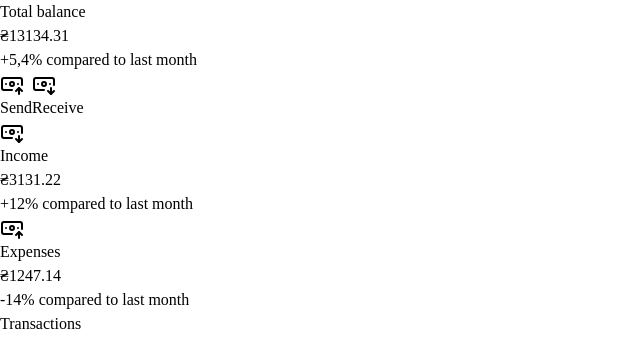
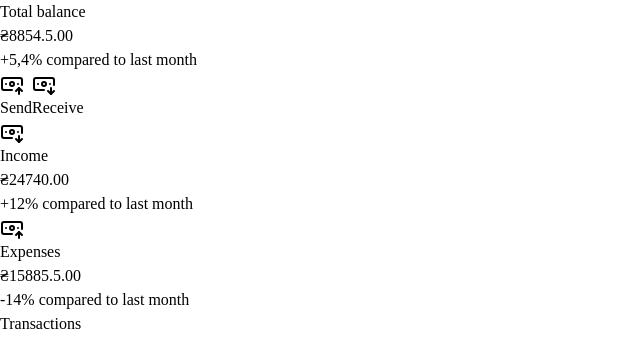
Before and after one commit to ileegant/finance-app, a React app: page / in a window 1280 px wide. Shown: the top 338 px of the page, without its empty margins (0-640 px from the left). Built offline with nearby package versions, Linux system fonts and the light colour scheme; the HTML template or start-up script is replaced by a standard one.

Commit message:
feat: implement useTransactionStats hook to calculate statistics

```diff
--- a/src/components/dashboard/StatCard.tsx
+++ b/src/components/dashboard/StatCard.tsx
@@ -1,4 +1,5 @@
 import { BanknoteArrowDown, BanknoteArrowUp } from "lucide-react";
+import useTransactionStats from "../../hooks/useTransactionStats";
 
 const VARIANTS = {
   income: {
@@ -15,19 +16,17 @@ type StatCardVariant = keyof typeof VARIANTS;
 
 interface StatCardProps {
   variant?: StatCardVariant;
-  amount: number;
-  cents: number;
   change: string;
 }
 
 export default function StatCard({
   variant = "income",
-  amount,
-  cents,
   change,
 }: StatCardProps) {
   const config = VARIANTS[variant];
   const Icon = config.icon;
+
+  const { income, expense } = useTransactionStats();
 
   return (
     <div className="flex flex-col flex-1 gap-2 p-4 rounded-2xl bg-slate-100/50 border border-slate-200/60 shadow-sm">
@@ -36,9 +35,9 @@ export default function StatCard({
         <p>{config.label}</p>
       </div>
       <h5 className="text-4xl font-bold">
-        ₴{amount}
+        ₴{variant === "income" ? income : expense}
         <span className="text-xl">
-          .<span className="text-neutral-400">{cents}</span>
+          .<span className="text-neutral-400">00</span>
         </span>
       </h5>
       <p className="text-xs text-neutral-500">
--- a/src/components/dashboard/TotalBalance.tsx
+++ b/src/components/dashboard/TotalBalance.tsx
@@ -1,24 +1,21 @@
+import useTransactionStats from "../../hooks/useTransactionStats";
 import ActionButton from "./ActionButton";
 
 interface TotalBalanceProps {
-  amount: number;
-  cents: number;
   change: string;
 }
 
-export default function TotalBalance({
-  amount,
-  cents,
-  change,
-}: TotalBalanceProps) {
+export default function TotalBalance({ change }: TotalBalanceProps) {
+  const { balance } = useTransactionStats();
+
   return (
     <div className="flex justify-between p-4 rounded-2xl bg-white/60 border border-white/40 shadow-sm">
       <div className="flex flex-col justify-between">
         <p>Total balance</p>
         <h5 className="text-4xl font-bold">
-          ₴{amount}
+          ₴{balance}
           <span className="text-xl">
-            .<span className="text-neutral-400">{cents}</span>
+            .<span className="text-neutral-400">00</span>
           </span>
         </h5>
         <p className="text-xs text-neutral-500">
--- a/src/data/mockTransactions.ts
+++ b/src/data/mockTransactions.ts
@@ -55,7 +55,7 @@ export const MOCK_TRANSACTIONS: Transaction[] = [
     id: "6",
     title: "Refund: Amazon",
     category: "shopping",
-    amount: 120.0,
+    amount: 12000.0,
     date: "2026-02-28T12:45:00Z",
     type: "income",
   },
--- /dev/null
+++ b/src/hooks/useTransactionStats.ts
@@ -0,0 +1,20 @@
+import { MOCK_TRANSACTIONS } from "../data/mockTransactions";
+
+export default function useTransactionStats() {
+  const data = MOCK_TRANSACTIONS;
+  const stats = data.reduce(
+    (acc, t) => {
+      if (t.type === "income") {
+        acc.income += t.amount;
+      } else if (t.type === "expense") {
+        acc.expense += t.amount;
+      }
+      return acc;
+    },
+    { income: 0, expense: 0 }
+  );
+
+  const balance = stats.income - stats.expense;
+
+  return { balance, income: stats.income, expense: stats.expense };
+}
--- a/src/pages/DashboardPage.tsx
+++ b/src/pages/DashboardPage.tsx
@@ -5,12 +5,12 @@ import { MOCK_TRANSACTIONS } from "../data/mockTransactions";
 
 export default function DashboardPage() {
   return (
-    <div className="flex flex-col gap-4 justify-center w-120">
-      <TotalBalance amount={13134} cents={31} change="+5,4" />
+    <div className="flex flex-col gap-4 pt-10 w-120">
+      <TotalBalance change="+5,4" />
 
       <div className="flex gap-4">
-        <StatCard amount={3131} cents={22} change="+12" />
-        <StatCard variant="expenses" amount={1247} cents={14} change="-14" />
+        <StatCard change="+12" />
+        <StatCard variant="expenses" change="-14" />
       </div>
 
       <TransactionList limit={5} showTitle transactions={MOCK_TRANSACTIONS} />
--- a/src/pages/TransactionsPage.tsx
+++ b/src/pages/TransactionsPage.tsx
@@ -19,7 +19,7 @@ export default function TransactionsPage() {
   };
 
   return (
-    <div className="flex flex-col gap-4 justify-center w-120">
+    <div className="flex flex-col gap-4 pt-10 w-120">
       <TransactionsHeader />
       <TransactionsFilter filterType={filterType} onTypeClick={handleFilter} />
       <TransactionList transactions={filteredTransactions} />
```
